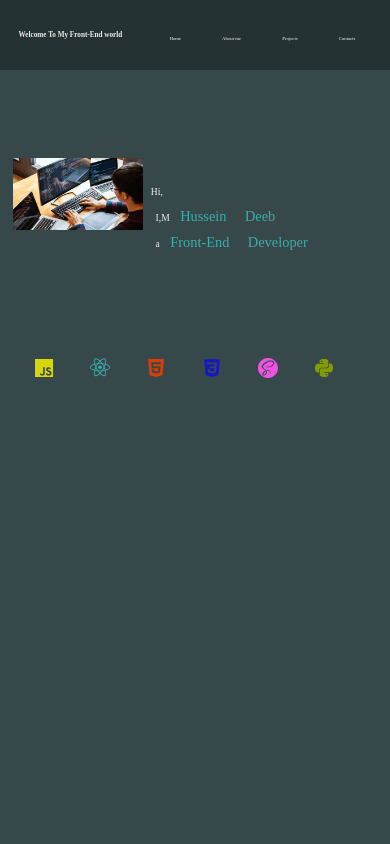
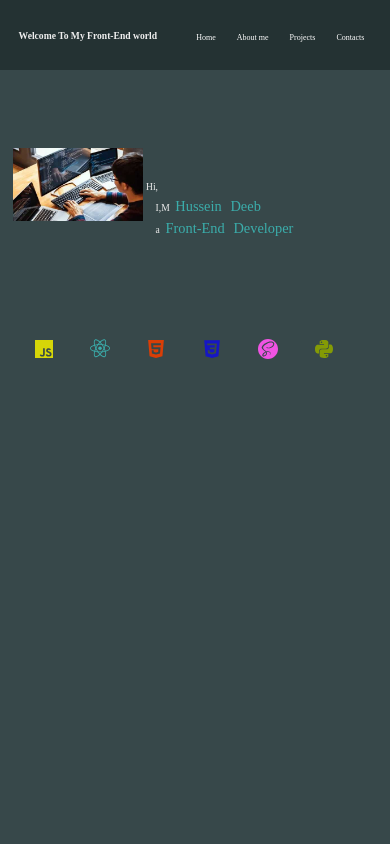
Before and after one commit to Kiritsu0/Portfolio, a React (Create React App) app: page / in a window 390 px wide. Shown: the top 844 px of the page. Built offline with nearby package versions, Linux system fonts and the light colour scheme.

Commit message:
Update media query

```diff
--- a/src/App.js
+++ b/src/App.js
@@ -56,8 +56,8 @@ function App() {
           <img id="image-1" src={process.env.PUBLIC_URL + '/image-1.jpg'} />
           <div className="paragraphs">
             <p id="p1">Hi,</p>
-            <p id="p2">I,M <p className="hovered-spans">Hussein</p>  <p className="hovered-spans">Deeb</p></p>
-            <p id="p3">a <p className="hovered-spans">Front-End</p>  <p className="hovered-spans">Developer</p></p>
+            <p id="p2">I,M <p className="hovered-spans">Hussein</p> <p className="hovered-spans">Deeb</p></p>
+            <p id="p3">a <p className="hovered-spans">Front-End</p> <p className="hovered-spans">Developer</p></p>
           </div>
         </div>
         <div className='language-icons'>
--- a/src/main.css
+++ b/src/main.css
@@ -23,10 +23,11 @@
   color: #eee;
   font-size: 1.2rem;
   cursor: pointer;
-  margin-left: 5px;
+  margin-left: 4px;
 }
 #home #nav .links {
   padding: 20px;
+  height: 100%;
   color: white;
   text-decoration: none;
   font-size: 1.5rem;
@@ -68,7 +69,7 @@
 }
 #home .identification .paragraphs p {
   font-size: 2.3rem;
-  margin: 0.5rem;
+  margin: 0.2rem;
   line-height: 4.3rem;
 }
 #home .identification .paragraphs #p2 {
@@ -414,10 +415,10 @@
 
 @media (max-width: 1250px) and (max-height: 1720px) {
   #home #nav #welcome {
-    font-size: 0.9rem;
+    font-size: 1.2rem;
   }
   #home #nav .links {
-    font-size: 1rem;
+    font-size: 1.2rem;
     margin-right: 1px;
   }
   #home .identification {
@@ -446,10 +447,10 @@
 }
 @media (max-width: 900px) {
   #home #nav #welcome {
-    font-size: 0.8rem;
+    font-size: 1rem;
   }
   #home #nav .links {
-    font-size: 1rem;
+    font-size: 0.9rem;
     margin-right: 3px;
   }
   #home .identification {
@@ -475,6 +476,9 @@
   #home .identification .paragraphs .hovered-spans:hover {
     font-size: 1.5rem;
   }
+  #home #nav .links {
+    padding: 20px 10px 20px 10px;
+  }
   #home .language-icons {
     margin: 6rem 0 0 1rem;
   }
@@ -488,9 +492,9 @@
     font-size: 3rem;
   }
 }
-@media (max-width: 650px) {
+@media (max-width: 700px) {
   #home #nav #welcome {
-    font-size: 0.6rem;
+    font-size: 0.8rem;
   }
   #home #nav .links {
     font-size: 0.8rem;
@@ -519,13 +523,16 @@
   #home .identification .paragraphs .hovered-spans:hover {
     font-size: 1rem;
   }
+  #home #nav .links {
+    padding: 20px 10px 20px 10px;
+  }
 }
-@media (max-width: 500px) {
+@media (max-width: 550px) {
   #home #nav #welcome {
-    font-size: 0.4rem;
+    font-size: 0.6rem;
   }
   #home #nav .links {
-    font-size: 0.4rem;
+    font-size: 0.6rem;
     margin-right: 1px;
   }
   #home .identification {
@@ -550,6 +557,9 @@
   }
   #home .identification .paragraphs .hovered-spans:hover {
     font-size: 0.8rem;
+  }
+  #home #nav .links {
+    padding: 20px 10px 20px 10px;
   }
   #home .language-icons {
     margin: 6rem 0 0 0.5rem;
@@ -583,12 +593,12 @@
     align-self: center;
   }
 }
-@media (max-width: 390px) {
+@media (max-width: 430px) {
   #home #nav #welcome {
-    font-size: 0.3rem;
+    font-size: 0.4rem;
   }
   #home #nav .links {
-    font-size: 0.3rem;
+    font-size: 0.5rem;
     margin-right: 1px;
   }
   #home .identification {
@@ -614,10 +624,58 @@
   #home .identification .paragraphs .hovered-spans:hover {
     font-size: 0.8rem;
   }
+  #home #nav .links {
+    padding: 20px 10px 20px 10px;
+  }
   #home .language-icons {
     margin: 6rem 0 0 0;
   }
   #home .language-icons .programming-tools {
     font-size: 1.5rem;
   }
+}
+@media (max-width: 350px) {
+  #home #nav #welcome {
+    font-size: 0.4rem;
+  }
+  #home #nav .links {
+    font-size: 0.4rem;
+    margin-right: 1px;
+  }
+  #home .identification {
+    padding-top: 8rem;
+  }
+  #home .identification #image-1 {
+    width: 130px;
+    margin-left: 0.6rem;
+  }
+  #home .identification .paragraphs p {
+    font-size: 0.5rem;
+    line-height: 1rem;
+  }
+  #home .identification .paragraphs #p2 {
+    margin-left: 0.8rem;
+  }
+  #home .identification .paragraphs #p3 {
+    margin-left: 0.8rem;
+  }
+  #home .identification .paragraphs .hovered-spans {
+    font-size: 0.5rem;
+  }
+  #home .identification .paragraphs .hovered-spans:hover {
+    font-size: 0.4rem;
+  }
+  #home #nav {
+    height: 60px;
+  }
+  #home #nav .links {
+    padding: 20px 10px 20px 10px;
+  }
+  #home #nav .links::before {
+    height: 7%;
+    top: 40px;
+  }
+  #contacts #media {
+    margin: 0 1.5rem 0 1.5rem;
+  }
 }/*# sourceMappingURL=main.css.map */
--- a/src/main.scss
+++ b/src/main.scss
@@ -27,11 +27,12 @@ $project-fontsize-before: 1.4rem;
             color: #eee;
             font-size: 1.2rem;
             cursor: pointer;
-            margin-left: 5px;
+            margin-left: 4px;
         }
 
         & .links {
             padding: 20px;
+            height: 100%;
             color: white;
             text-decoration: none;
             font-size: 1.5rem;
@@ -78,7 +79,7 @@ $project-fontsize-before: 1.4rem;
 
             & p {
                 font-size: 2.3rem;
-                margin: 0.5rem;
+                margin: 0.2rem;
                 line-height: 4.3rem;
             }
 
@@ -531,14 +532,19 @@ $p3_marginL, $hovered_spans_size, $hovered_spans_hover) {
 }
 
 @media (max-width:1250px) and (max-height: 1720px) {
-    @include media(0.9rem, 1rem, 1px, 15rem, 400px, 3rem, 1.5rem, 3rem, 1rem, 2rem, 2rem, 1.5rem);
+    @include media(1.2rem, 1.2rem, 1px, 15rem, 400px, 3rem, 1.5rem, 3rem, 1rem, 2rem, 2rem, 1.5rem);
 }
 
 
 @media (max-width: 900px) {
-    @include media(0.8rem, 1rem, 3px, 8rem, 350px, 1.2rem, 1.2rem, 3rem, 1.5rem, 1.5rem, 1.5rem, 1.5rem);
+    @include media(1rem, 0.9rem, 3px, 8rem, 350px, 1.2rem, 1.2rem, 3rem, 1.5rem, 1.5rem, 1.5rem, 1.5rem);
 
     #home {
+        #nav {
+            & .links {
+                padding: 20px 10px 20px 10px;
+            }
+        }
         .language-icons {
             margin: 6rem 0 0 1rem;
             .programming-tools {
@@ -561,14 +567,27 @@ $p3_marginL, $hovered_spans_size, $hovered_spans_hover) {
 }
 
 
-@media (max-width: 650px) {
-    @include media(0.6rem, 0.8rem, 2px, 8rem, 250px, 1rem, 0.8rem, 3rem, 1rem, 1rem, 1.2rem, 1rem);
+@media (max-width: 700px) {
+    @include media(0.8rem, 0.8rem, 2px, 8rem, 250px, 1rem, 0.8rem, 3rem, 1rem, 1rem, 1.2rem, 1rem);
+
+    #home {
+        #nav {
+            & .links {
+                padding: 20px 10px 20px 10px;
+            }
+        }
+    }
 }
 
 
-@media (max-width: 500px) {
-    @include media(0.4rem, 0.4rem, 1px, 8rem, 150px, 1rem, 0.7rem, 1rem, 0.8rem, 0.8rem, 1rem, 0.8rem);
+@media (max-width: 550px) {
+    @include media(0.6rem, 0.6rem, 1px, 8rem, 150px, 1rem, 0.7rem, 1rem, 0.8rem, 0.8rem, 1rem, 0.8rem);
     #home {
+        #nav {
+            & .links {
+                padding: 20px 10px 20px 10px;
+            }
+        }
         .language-icons {
             margin: 6rem 0 0 0.5rem;
             .programming-tools {
@@ -619,9 +638,14 @@ $p3_marginL, $hovered_spans_size, $hovered_spans_hover) {
     }
 }
 
-@media (max-width: 390px){
-    @include media(0.3rem, 0.3rem, 1px, 8rem, 130px, 0.8rem, 0.6rem, 1rem, 0.8rem, 0.8rem, 0.9rem, 0.8rem);
+@media (max-width: 430px){
+    @include media(0.4rem, 0.5rem, 1px, 8rem, 130px, 0.8rem, 0.6rem, 1rem, 0.8rem, 0.8rem, 0.9rem, 0.8rem);
     #home {
+        #nav {
+            & .links {
+                padding: 20px 10px 20px 10px;
+            }
+        }
         .language-icons {
             margin: 6rem 0 0 0;
             .programming-tools {
@@ -629,5 +653,27 @@ $p3_marginL, $hovered_spans_size, $hovered_spans_hover) {
             }
         }
     }
+}
 
+@media (max-width: 350px) {
+    @include media(0.4rem, 0.4rem, 1px, 8rem, 130px, 0.6rem, 0.5rem, 1rem, 0.8rem, 0.8rem, 0.5rem, 0.4rem);
+
+    #home {
+        #nav {
+            height: 60px;
+            & .links {
+                padding: 20px 10px 20px 10px;
+
+                &::before {
+                    height: 7%;
+                    top: 40px;
+                }
+            }
+        }
+    }
+    #contacts {
+        #media {
+            margin: 0 1.5rem 0 1.5rem;
+        }
+    }
 }
```
Also changed, not shown: 1 other file (tests, documents, lock files or other folders).
